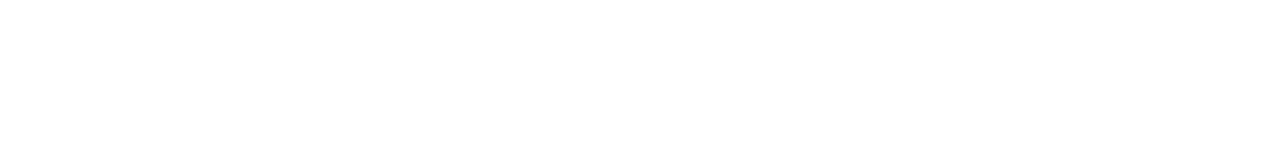
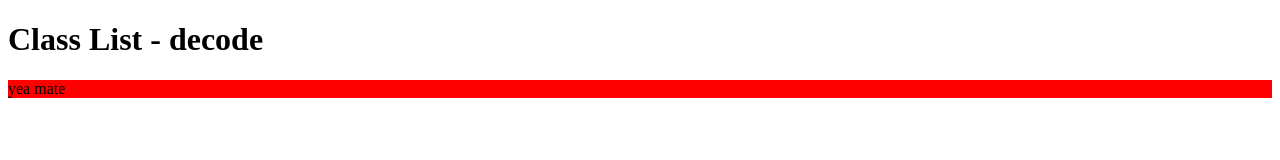
Before and after one commit to tidalu/Javascript-DOM, a website: page classList/index.html in a window 1280 px wide. Drawn offline with Linux system fonts and the light colour scheme.

Commit message:
update : classList {add, remove, toggle, replace, contains}

```diff
--- a/classList/index.html
+++ b/classList/index.html
@@ -5,8 +5,18 @@
     <meta name="viewport" content="width=device-width, initial-scale=1.0">
     <title>Document</title>
     <link rel="stylesheet" href="style.css">
+    <style media="screen">
+        .bold { font-weight: bold;}
+        .red-bg { background: red;}
+        .white-text { color: white }
+        .big-font { font-size: 36px;}
+    </style>
 </head>
 <body>
+    <h1 id="title">Class List - decode</h1>
+    <p id="myPara">
+        yea mate
+    </p>
     <script src="main.js"></script>
 </body>
 </html>
--- a/classList/main.js
+++ b/classList/main.js
@@ -1 +1,16 @@
 // Your JavaScript code goes here
+const mypara = document.getElementById('myPara');
+mypara?.classList.add('bold', 'big-font');
+
+mypara?.classList.remove('bold');
+
+mypara?.classList.replace('big-font', 'red-bg');
+
+mypara?.classList.toggle('red-bg');
+mypara?.classList.toggle('red-bg');
+
+mypara?.classList.contains('white-text')
+  ? mypara.classList.add('white-text')
+  : mypara?.classList.remove('white-text');
+
+console.log(mypara?.classList);
```
